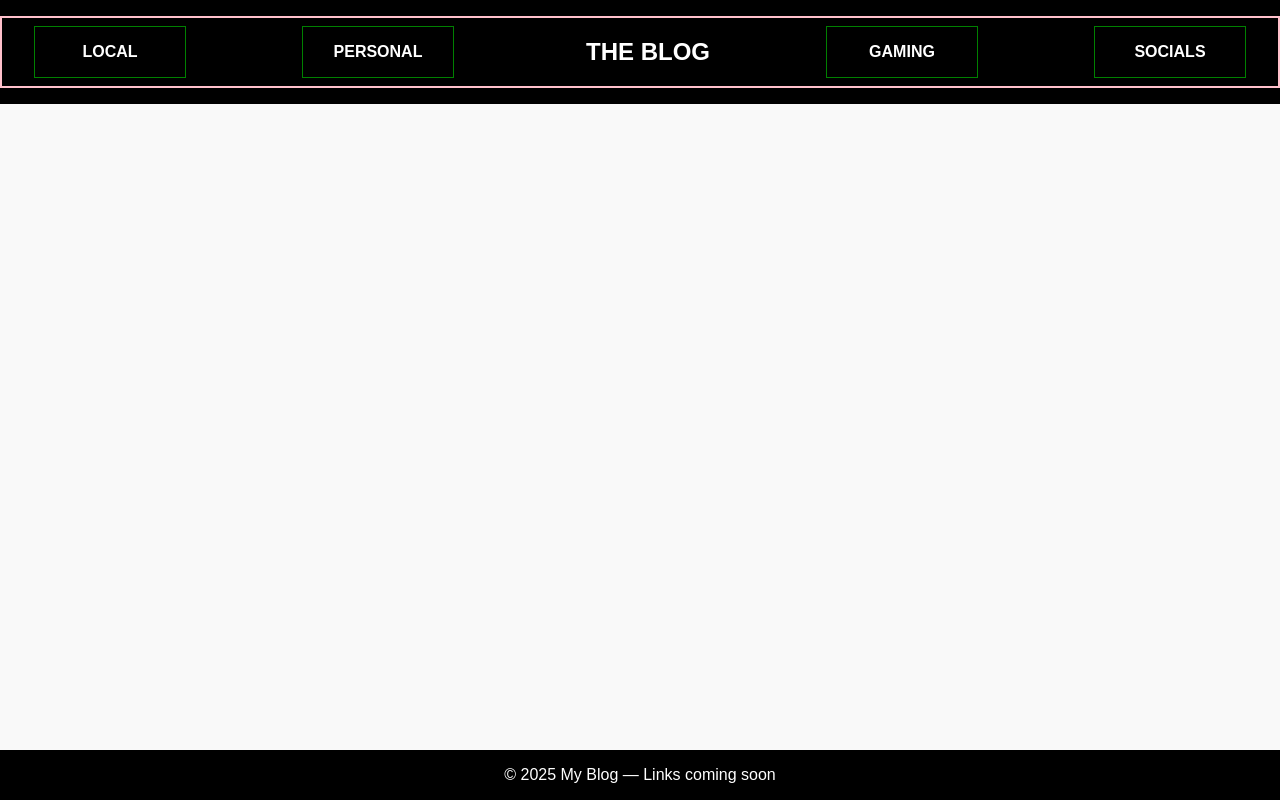
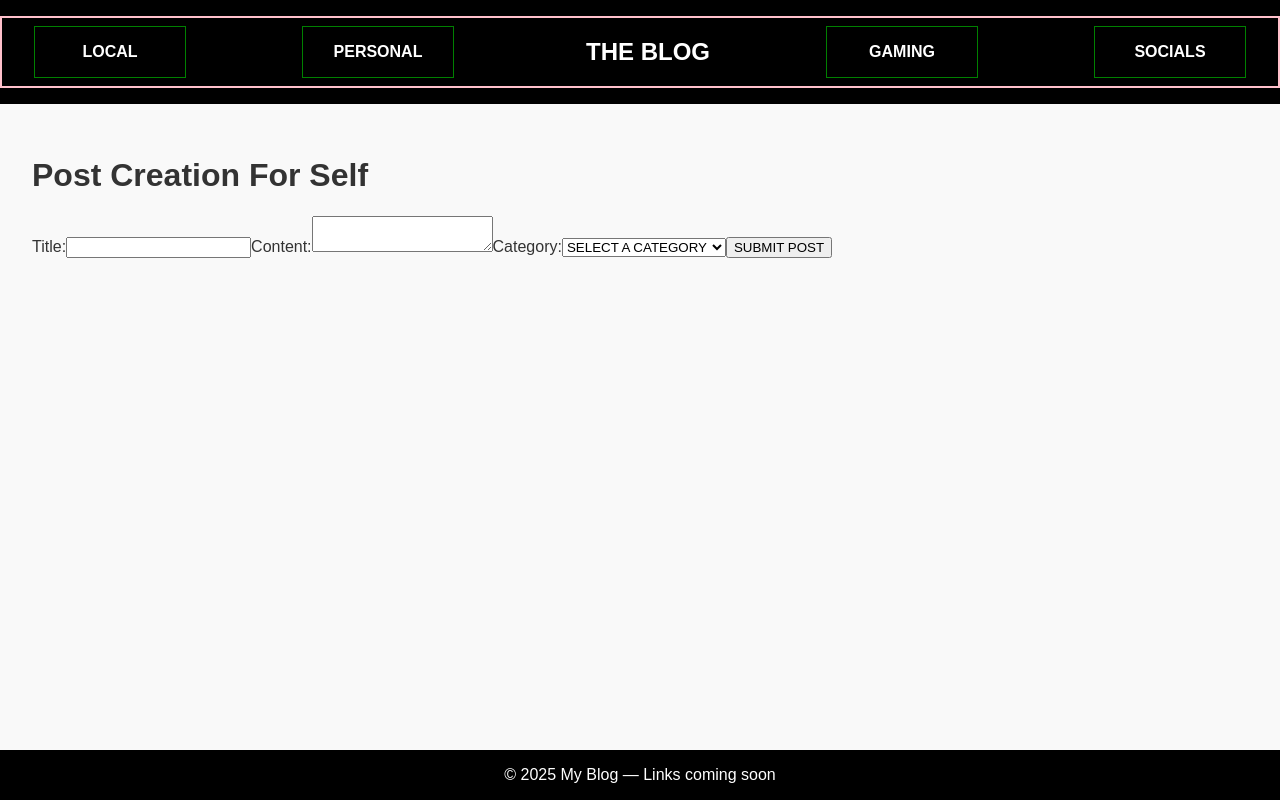
Before and after one commit to Acearoni/newWebsite, a React (Vite) app in the folder client/: page /createPost in a window 1280 px wide. Built offline with nearby package versions, Linux system fonts and the light colour scheme.

Commit message:
Post creation component made, error handling and display working, submission works and renders on the webpage. Next will be implementation of photo upload and stylizing the post page.

```diff
--- a/client/src/App.jsx
+++ b/client/src/App.jsx
@@ -6,6 +6,7 @@ import Personal from './views/Personal';
 import Gaming from './views/Gaming';
 import Social from './views/Social';
 import SinglePost from './views/SinglePost';
+import CreatePost from './components/CreatePost';
 import './css/index.css'
 
 function App() {
@@ -20,7 +21,7 @@ function App() {
           <Route path="/gaming" element={<Gaming />} />
           <Route path="/socials" element={<Social />} />
           <Route path="/posts/:id" element={<SinglePost />} />
-
+          <Route path="/createPost" element={<CreatePost/>}/>
         </Routes>
       </div>
       <footer>
--- /dev/null
+++ b/client/src/components/CreatePost.jsx
@@ -0,0 +1,64 @@
+import React, { useState } from 'react';
+import axios from 'axios';
+import { useNavigate } from 'react-router-dom';
+
+const CreatePost = () => {
+
+    const navigate = useNavigate();
+
+    const [title, setTitle] = useState("");
+    const [content, setContent] = useState("");
+    const [category, setCategory] = useState("");
+    const [errors, setErrors] = useState({});
+
+    const submitHandler = (e) => {
+        e.preventDefault()
+        const newPost = { title, content, category }
+        axios.post('http://localhost:8000/api/posts', newPost)
+            .then((response) => {
+                console.log(response)
+                navigate('/')
+            })
+            .catch((err) => {
+                console.log(err.response.data.errors)
+                setErrors(err.response.data.errors)
+            })
+    }
+
+    return (
+        <div>
+            <h1>Post Creation For Self</h1>
+            <form onSubmit={submitHandler}>
+                <label>Title:</label>
+                <input type='text' onChange={(e) => setTitle(e.target.value)} value={title}></input>
+                {
+                    errors.title ?
+                        <p>{errors.title.message}</p> :
+                        null
+                }
+
+
+                <label>Content:</label>
+                <textarea type='text' onChange={(e) => setContent(e.target.value)} value={content}></textarea>
+                {
+                    errors.content ?
+                        <p>{errors.content.message}</p> :
+                        null
+                }
+
+                <label>Category:</label>
+                <select onChange={(e) => setCategory(e.target.value)} value={category}>
+                    <option value="">SELECT A CATEGORY</option>
+                    <option value="Local">Local</option>
+                    <option value="Personal">Personal</option>
+                    <option value="Gaming">Gaming</option>
+                    <option value="Socials">Socials</option>
+                </select>
+
+                <button>SUBMIT POST</button>
+            </form>
+        </div>
+    );
+}
+
+export default CreatePost;
```
